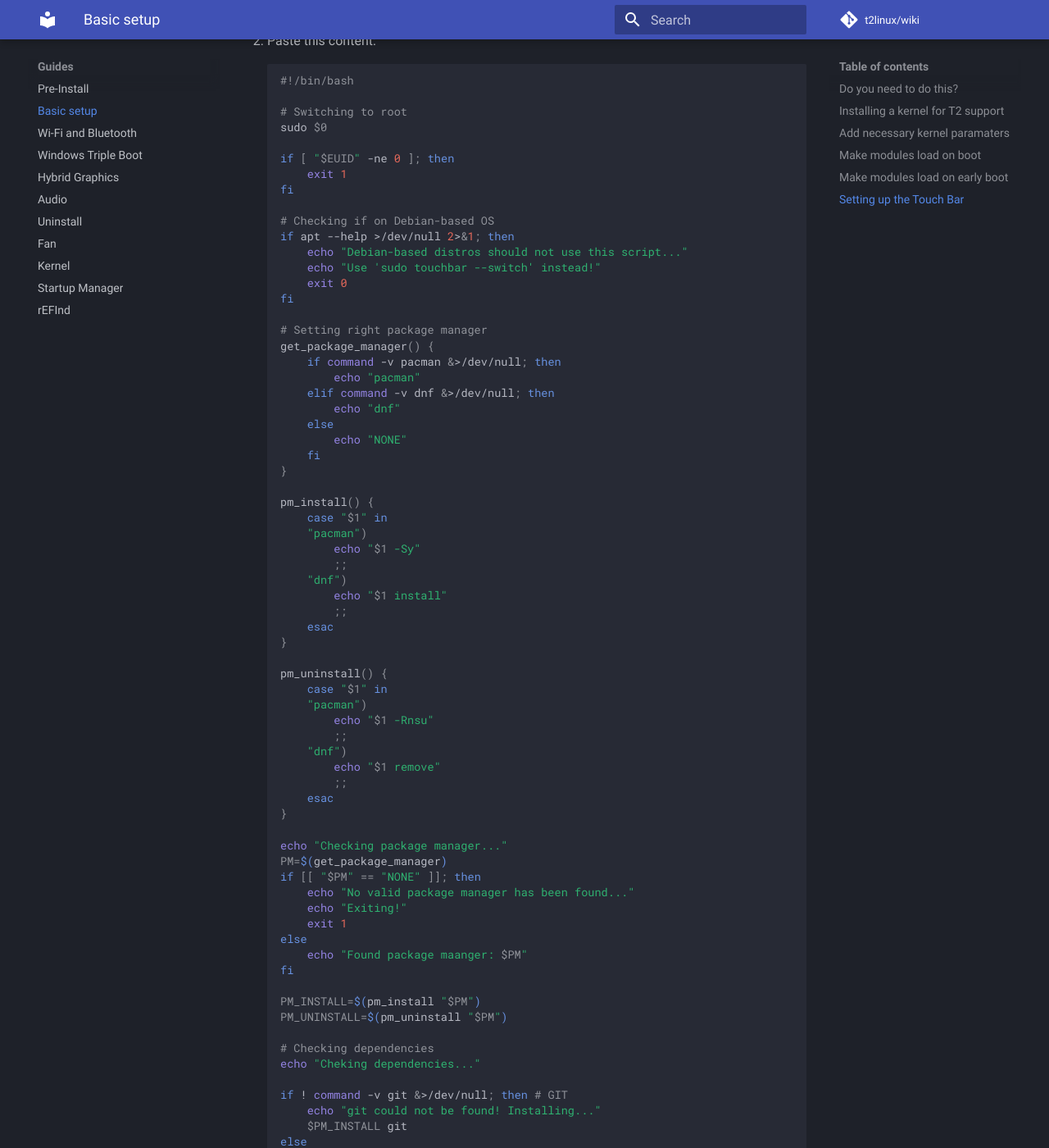
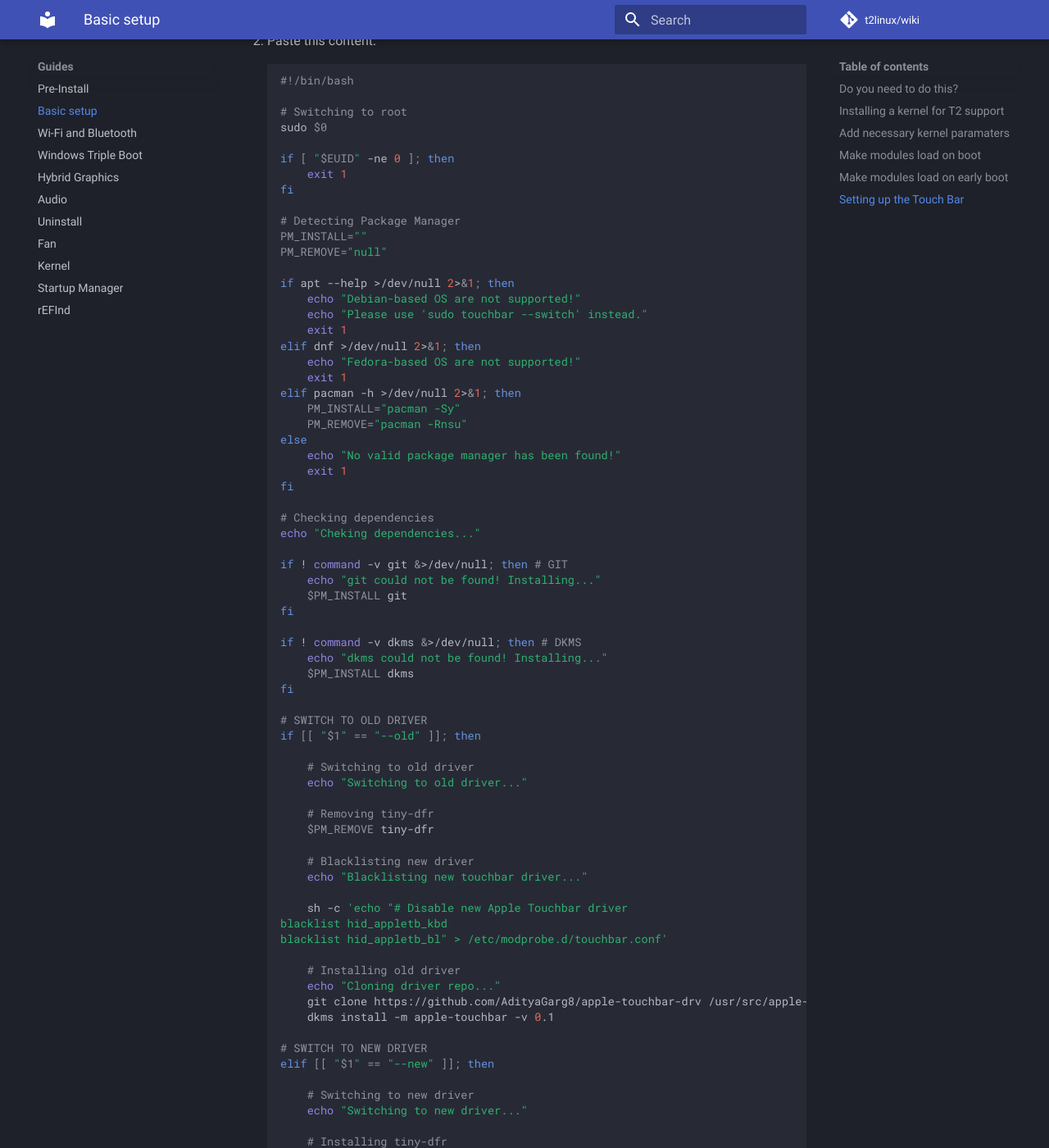
Before and after one commit to t2linux/wiki, an MkDocs documentation site: the page built from docs/guides/postinstall.md, in a window 1280 px wide and 1400 px high, scrolled down 4359 px. Shown: the whole window at 82% size. Built offline with MkDocs 1.6.1 and Material for MkDocs 9.7.7, drawn with Linux system fonts in a browser that asks for light colours; comment, search, counter and statistics services are not loaded; some of the changed text lies outside the part shown.

Commit message:
Update postinstall.md
- Removed Fedora support
- Updated package manager detection
- Fixed issues

```diff
--- a/docs/guides/postinstall.md
+++ b/docs/guides/postinstall.md
@@ -160,58 +160,24 @@ Some users want to use `apple-touchbar` driver instead of `tiny-dfr`, here's how
         exit 1
     fi
 
-    # Checking if on Debian-based OS
+    # Detecting Package Manager
+    PM_INSTALL=""
+    PM_REMOVE="null"
+
     if apt --help >/dev/null 2>&1; then
-        echo "Debian-based distros should not use this script..."
-        echo "Use 'sudo touchbar --switch' instead!"
-        exit 0
+        echo "Debian-based OS are not supported!"
+        echo "Please use 'sudo touchbar --switch' instead."
+        exit 1
+    elif dnf >/dev/null 2>&1; then
+        echo "Fedora-based OS are not supported!"
+        exit 1
+    elif pacman -h >/dev/null 2>&1; then
+        PM_INSTALL="pacman -Sy"
+        PM_REMOVE="pacman -Rnsu"
+    else
+        echo "No valid package manager has been found!"
+        exit 1
     fi
-
-    # Setting right package manager
-    get_package_manager() {
-        if command -v pacman &>/dev/null; then
-            echo "pacman"
-        elif command -v dnf &>/dev/null; then
-            echo "dnf"
-        else
-            echo "NONE"
-        fi
-    }
-
-    pm_install() {
-        case "$1" in
-        "pacman")
-            echo "$1 -Sy"
-            ;;
-        "dnf")
-            echo "$1 install"
-            ;;
-        esac
-    }
-
-    pm_uninstall() {
-        case "$1" in
-        "pacman")
-            echo "$1 -Rnsu"
-            ;;
-        "dnf")
-            echo "$1 remove"
-            ;;
-        esac
-    }
-
-    echo "Checking package manager..."
-    PM=$(get_package_manager)
-    if [[ "$PM" == "NONE" ]]; then
-        echo "No valid package manager has been found..."
-        echo "Exiting!"
-        exit 1
-    else
-        echo "Found package maanger: $PM"
-    fi
-
-    PM_INSTALL=$(pm_install "$PM")
-    PM_UNINSTALL=$(pm_uninstall "$PM")
 
     # Checking dependencies
     echo "Cheking dependencies..."
@@ -219,30 +185,21 @@ Some users want to use `apple-touchbar` driver instead of `tiny-dfr`, here's how
     if ! command -v git &>/dev/null; then # GIT
         echo "git could not be found! Installing..."
         $PM_INSTALL git
-    else
-        echo "git is installed..."
     fi
 
     if ! command -v dkms &>/dev/null; then # DKMS
         echo "dkms could not be found! Installing..."
         $PM_INSTALL dkms
-    else
-        echo "dkms is installed..."
     fi
 
+    # SWITCH TO OLD DRIVER
     if [[ "$1" == "--old" ]]; then
 
         # Switching to old driver
         echo "Switching to old driver..."
 
-        # Checking if tiny-dfr is uninstalled
-        echo "Uninstalling tiny-dfr..."
-        if command -v tiny-dfr &>/dev/null; then
-            echo "tiny-dfr has been detected... Uninstalling!"
-            $PM_UNINSTALL tiny-dfr
-        else
-            echo "tiny-dfr is not installed..."
-        fi
+        # Removing tiny-dfr
+        $PM_REMOVE tiny-dfr
 
         # Blacklisting new driver
         echo "Blacklisting new touchbar driver..."
@@ -251,47 +208,26 @@ Some users want to use `apple-touchbar` driver instead of `tiny-dfr`, here's how
     blacklist hid_appletb_kbd
     blacklist hid_appletb_bl" > /etc/modprobe.d/touchbar.conf'
 
-        if [ ! -d "/usr/src/apple-touchbar-0.1" ]; then
+        # Installing old driver
+        echo "Cloning driver repo..."
+        git clone https://github.com/AdityaGarg8/apple-touchbar-drv /usr/src/apple-touchbar-0.1
+        dkms install -m apple-touchbar -v 0.1
 
-            # Cloning repo
-            echo "Cloning driver repo..."
-            git clone https://github.com/AdityaGarg8/apple-touchbar-drv /usr/src/apple-touchbar-0.1
-
-        fi
-
-        if [[ ! "$(dkms status)" == *"apple-touchbar"* ]]; then
-            # Installing driver
-            echo "Installing driver"
-            dkms install -m apple-touchbar -v 0.1
-        fi
-
+    # SWITCH TO NEW DRIVER
     elif [[ "$1" == "--new" ]]; then
 
         # Switching to new driver
         echo "Switching to new driver..."
 
-        # Checking if tiny-dfr is uninstalled
-        echo "Installing tiny-dfr..."
-        if ! command -v tiny-dfr &>/dev/null; then
-            echo "tiny-dfr has not been detected... Installing!"
-            $PM_INSTALL tiny-dfr
-        else
-            echo "tiny-dfr is installed..."
-        fi
+        # Installing tiny-dfr
+        $PM_INSTALL tiny-dfr
 
-        # Blacklisting new driver
-        echo "Blacklisting old touchbar driver..."
+        # Removing blacklist conf
+        rm /etc/modprobe.d/touchbar.conf
 
-        sh -c 'echo "# Disable new Apple Touchbar driver
-    blacklist apple-touchbar" > /etc/modprobe.d/touchbar.conf'
-
-        # Cloning repo
-        echo "Cloning driver repo..."
-        git clone https://github.com/AdityaGarg8/apple-touchbar-drv /usr/src/apple-touchbar-0.1
-
-        # Installing driver
-        echo "Installing driver"
-        dkms install -m apple-touchbar -v 0.1
+        # Removing old driver
+        dkms unbuild -m apple-touchbar -v 0.1 -k all
+        rm -r /usr/src/apple-touchbar-0.1
 
     else
 
```
